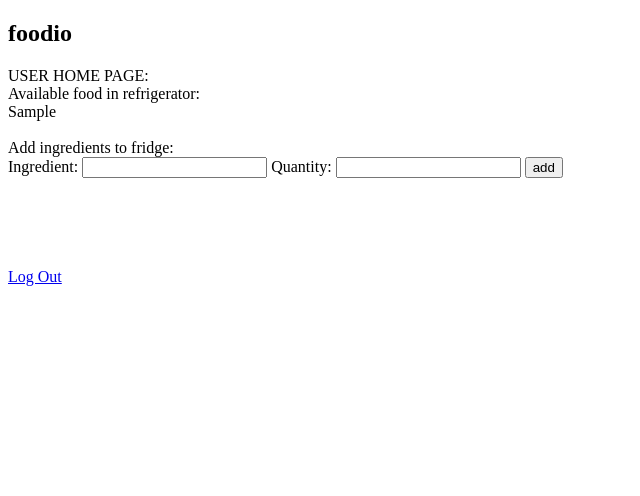
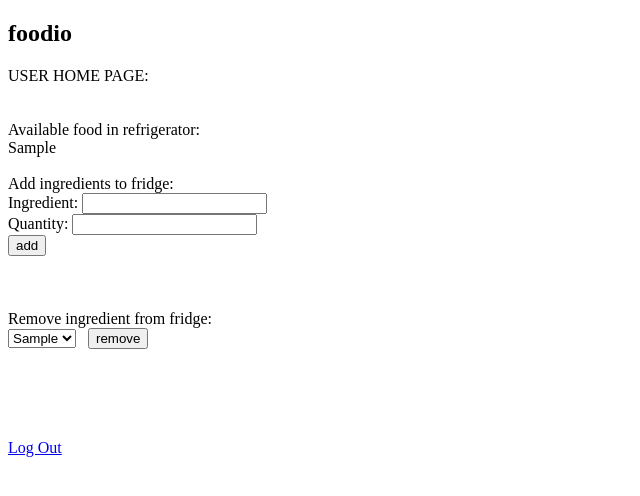
Before and after one commit to naho18/foodio, a Flask app: a page that uses templates/user-home.html in a window 1280 px wide. Shown: the top 496 px of the page, without its empty margins (0-640 px from the left). Run offline with Flask 2, Linux system fonts and the light colour scheme; tables that the repository leaves empty hold one stand-in row (values such as "Sample post").

Commit message:
completed remove_food()

```diff
--- a/server.py
+++ b/server.py
@@ -22,6 +22,30 @@ app.jinja_env.undefined = StrictUndefined
 def index():
 
         return render_template('homepage.html')
+
+
+@app.route('/registration', methods=['POST'])
+def register_user():
+    """Registers user"""
+
+    user_name = request.form['name']
+    user_email = request.form['email']
+    user_password = request.form['password']
+
+    # Check to see if user already exists
+    email_query = User.query.filter_by(email=user_email).all()
+
+    if email_query:
+        flash('Already a member. Please log in')
+        return redirect('/')
+    else:
+        # Add user to database
+        user = User(name=user_name, email=user_email, password=user_password)
+        db.session.add(user)
+        db.session.commit()
+
+        flash('Registration successful! Please log in!')
+        return redirect('/')
 
 
 @app.route('/login', methods=['POST'])
@@ -54,6 +78,15 @@ def login_check():
         flash('Invalid password')
         return redirect('/')
 
+
+@app.route('/logout')
+def logout():
+    session.pop('user')
+    flash('You were successfully logged out')
+
+    return redirect('/')
+
+
 @app.route('/user-<user_id>')
 def display_homepage(user_id):
     """Show user's information"""
@@ -65,40 +98,9 @@ def display_homepage(user_id):
     return render_template('user-home.html', user_id=user_id, user_refrigerator=user_refrigerator)
 
 
-@app.route('/registration', methods=['POST'])
-def register_user():
-    """Registers user"""
-
-    user_name = request.form['name']
-    user_email = request.form['email']
-    user_password = request.form['password']
-
-    # Check to see if user already exists
-    email_query = User.query.filter_by(email=user_email).all()
-
-    if email_query:
-        flash('Already a member. Please log in')
-        return redirect('/')
-    else:
-        # Add user to database
-        user = User(name=user_name, email=user_email, password=user_password)
-        db.session.add(user)
-        db.session.commit()
-
-        flash('Registration successful! Please log in!')
-        return redirect('/')
-
-
-@app.route('/logout')
-def logout():
-    session.pop('user')
-    flash('You were successfully logged out')
-
-    return redirect('/')
-
 @app.route('/add-food', methods=['POST'])
 def add_food():
-    """Adds ingredient to Food database"""
+    """Adds ingredient to Food database, adds refrigerator"""
 
     ingredient = request.form['ingredient']
     quantity_input = request.form['quantity']
@@ -135,9 +137,29 @@ def add_food():
     return redirect('/user-%s' % user_id)
 
 
-# @app.route('/add-refrigerator')
-# def add_refrigerator():
-#     """Adds refrigerator to Refrigerator database"""
+@app.route('/remove-food', methods=['POST'])
+def remove_food():
+    """Removes ingredient from Food database"""
+    # http://docs.sqlalchemy.org/en/latest/orm/query.html?
+    # http://flask-sqlalchemy.pocoo.org/2.3/queries/
+
+    user_id = request.form['user_id']
+    food_id = request.form['rm-ingredient']
+
+    # query to delete refrigerator by user_id & food_id from Refrigerator table
+    del_fridge = Refrigerator.query.filter(
+        Refrigerator.user_id == user_id, Refrigerator.food_id == food_id).delete()
+
+    db.session.commit()
+
+    # query to delete food by food_id from Food table
+
+    del_food = Food.query.filter(Food.food_id == food_id).delete()
+    db.session.commit()
+
+    # db.session.add_delete([del_food, del_fridge])
+
+    return redirect('/user-%s' % user_id)
 
 
 
--- a/templates/user-home.html
+++ b/templates/user-home.html
@@ -3,7 +3,7 @@
 
 
 USER HOME PAGE:
-<br>
+<br><br><br>
 Available food in refrigerator:<br>
 
   {% for item in user_refrigerator %}
@@ -13,16 +13,37 @@ Available food in refrigerator:<br>
   {% endfor %}
 
 <br>
+
   Add ingredients to fridge:
   <form action="/add-food" method="POST">
-  Ingredient: <input type="text" name="ingredient">
-  Quantity: <input type="text" name="quantity">
+    Ingredient: <input type="text" name="ingredient"><br>
+    Quantity: <input type="text" name="quantity"><br>
   <!--   Expires on:<input type="text" name="expiration"> -->
     <input type="hidden" name="user_id" value={{ user_id }}>
 
     <input type='submit' value='add'>
   </form>
+
+<br><br><br>
+
+
+
+  <form action="/remove-food" method="POST">
+  Remove ingredient from fridge:<br>
+    <select name="rm-ingredient">
+      {% for item in user_refrigerator %}
+          <!-- item object of food, at food name -->
+          <option value="{{item.food.food_id}}">{{ item.food.food }}</option>
+      {% endfor %}
+    <input type="hidden" name="user_id" value={{ user_id }}>
+
+      &nbsp;
+      <input type='submit' value='remove'>
+    </select>
+  </form>
+
 <br><br><br><br><br>
+
 <a href='/logout'>Log Out</a>
 
 <!-- ADD INGREDIENTS TO USER REFRIGERATOR -->
```
Lines whose indentation alone changed are shown as unchanged.
